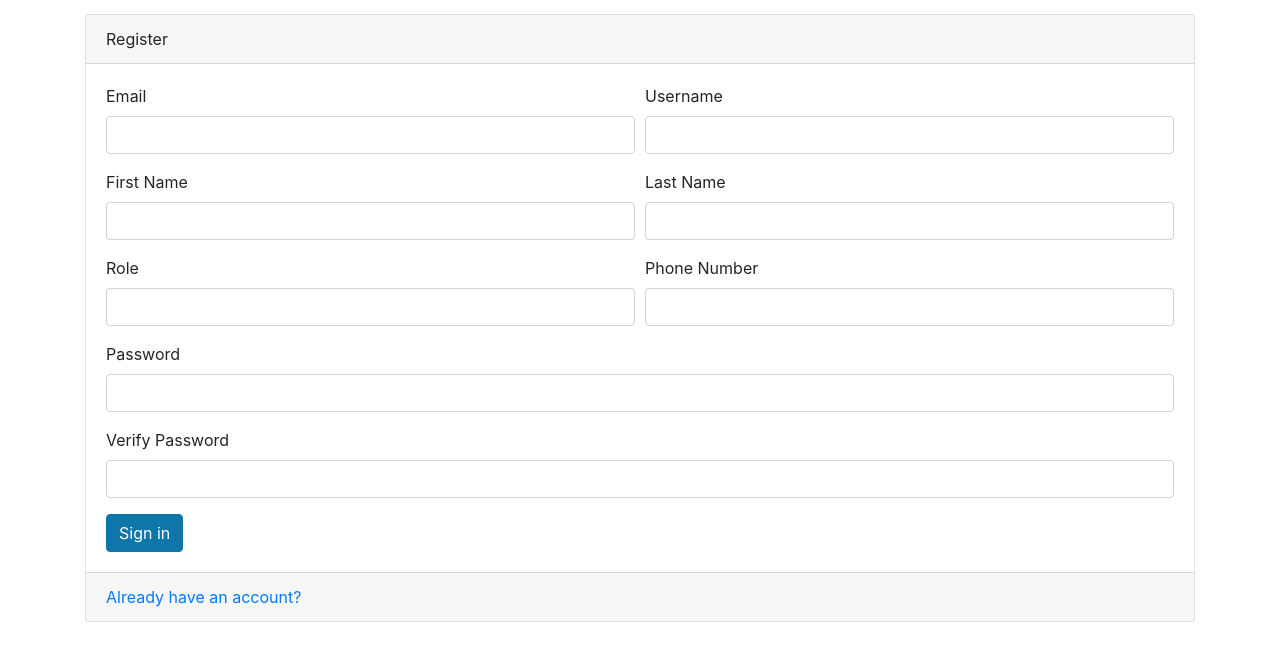
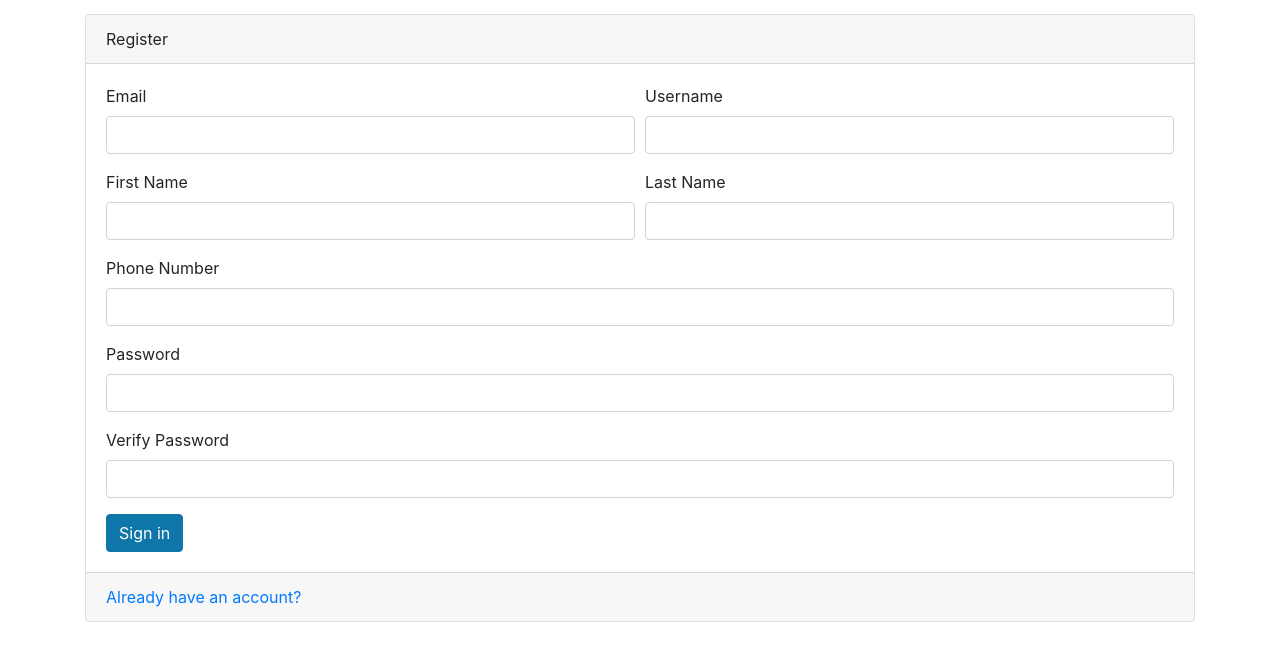
Before and after one commit to TusharJaiswal689/ToDoList, a FastAPI app: page /auth/register-page in a window 1280 px wide. Shown: the part 56-717 px from the top of the page. Run offline with FastAPI, Linux system fonts and the light colour scheme; some libraries are stand-ins or nearby versions.

Commit message:
Removed role field from registration

```diff
--- a/src/backend/schema.py
+++ b/src/backend/schema.py
@@ -8,9 +8,7 @@ class UserCreate(BaseModel):
     first_name: str= Field(..., min_length=3)
     last_name: str= Field(..., min_length=3)
     password: str= Field(..., min_length=12)
-    role: str= Field(default=None, min_length=3)
-    phone_number: str= Field(default=None, min_length=10)
-    phone_number: str=Field(default=None, min_length=10)
+    phone_number: str = Field(..., min_length=10, pattern=r"^[0-9]+$")
 
 class UserResponse(BaseModel):
     model_config= ConfigDict(from_attributes=True)
--- a/src/frontend/static/js/base.js
+++ b/src/frontend/static/js/base.js
@@ -146,15 +146,32 @@
     // Register JS
     const registerForm = document.getElementById('registerForm');
     if (registerForm) {
+        const registerError = document.getElementById('registerError');
+        const fieldLabels = {
+            email: 'Email',
+            username: 'Username',
+            first_name: 'First name',
+            last_name: 'Last name',
+            phone_number: 'Phone number',
+            password: 'Password'
+        };
+
+        function showRegistrationError(message) {
+            registerError.textContent = message;
+            registerError.hidden = false;
+        }
+
         registerForm.addEventListener('submit', async function (event) {
             event.preventDefault();
+            registerError.hidden = true;
+            registerError.textContent = '';
 
             const form = event.target;
             const formData = new FormData(form);
             const data = Object.fromEntries(formData.entries());
 
             if (data.password !== data.password2) {
-                alert("Passwords do not match");
+                showRegistrationError('Passwords do not match.');
                 return;
             }
 
@@ -163,7 +180,6 @@
                 username: data.username,
                 first_name: data.firstname,
                 last_name: data.lastname,
-                role: data.role,
                 phone_number: data.phone_number,
                 password: data.password
             };
@@ -180,13 +196,20 @@
                 if (response.ok) {
                     window.location.href = '/auth/login-page';
                 } else {
-                    // Handle error
                     const errorData = await response.json();
-                    alert(`Error: ${errorData.message}`);
+                    const detail = errorData.detail;
+                    const message = Array.isArray(detail)
+                        ? detail.map((error) => {
+                            const field = error.loc[error.loc.length - 1];
+                            const label = fieldLabels[field] || 'Form';
+                            return `${label}: ${error.msg}`;
+                        }).join('\n')
+                        : detail || errorData.message || 'Registration failed. Please check your details.';
+                    showRegistrationError(message);
                 }
             } catch (error) {
                 console.error('Error:', error);
-                alert('An error occurred. Please try again.');
+                showRegistrationError('An error occurred while registering. Please try again.');
             }
         });
     }
--- a/src/frontend/templates/layout.html
+++ b/src/frontend/templates/layout.html
@@ -17,6 +17,6 @@
     <script src="{{url_for('static', path='/js/jquery-slim.js') }}"></script>
     <script src="{{url_for('static', path='/js/popper.js') }}"></script>
     <script src="{{url_for('static', path='/js/bootstrap.js') }}"></script>
-    <script src="{{url_for('static', path='/js/base.js') }}?v=2" defer></script>
+    <script src="{{url_for('static', path='/js/base.js') }}?v=3" defer></script>
 </body>
 </html>
--- a/src/frontend/templates/register.html
+++ b/src/frontend/templates/register.html
@@ -7,10 +7,11 @@
             </div>
             <div class="card-body">
                 <form id="registerForm">
+                    <div id="registerError" class="alert alert-danger" role="alert" hidden></div>
                     <div class="form-row">
                         <div class="form-group col-md-6">
                             <label>Email</label>
-                            <input type="text" class="form-control" name="email" required>
+                            <input type="email" class="form-control" name="email" autocomplete="email" required>
                         </div>
                         <div class="form-group col-md-6">
                             <label>Username</label>
@@ -27,23 +28,17 @@
                             <input type="text" class="form-control" name="lastname" required>
                         </div>
                     </div>
-                    <div class="form-row">
-                        <div class="form-group col-md-6">
-                            <label>Role</label>
-                            <input type="text" class="form-control" name="role" required>
-                        </div>
-                        <div class="form-group col-md-6">
-                            <label>Phone Number</label>
-                            <input type="text" class="form-control" name="phone_number" autocomplete="phone_number" required>
-                        </div>
+                    <div class="form-group">
+                        <label>Phone Number</label>
+                        <input type="tel" class="form-control" name="phone_number" autocomplete="tel" minlength="10" pattern="[0-9]{10,}" title="Enter a phone number with at least 10 digits." required>
                     </div>
                     <div class="form-group">
                         <label>Password</label>
-                        <input type="password" class="form-control" name="password" autocomplete="new_password" required>
+                        <input type="password" class="form-control" name="password" autocomplete="new-password" minlength="12" required>
                     </div>
                     <div class="form-group">
                         <label>Verify Password</label>
-                        <input type="password" class="form-control" name="password2" autocomplete="new_password" required>
+                        <input type="password" class="form-control" name="password2" autocomplete="new-password" minlength="12" required>
                     </div>
                     <button type="submit" class="btn btn-primary">Sign in</button>
                 </form>
```
Also changed, not shown: test/test_users.py (+62 -0 lines).
